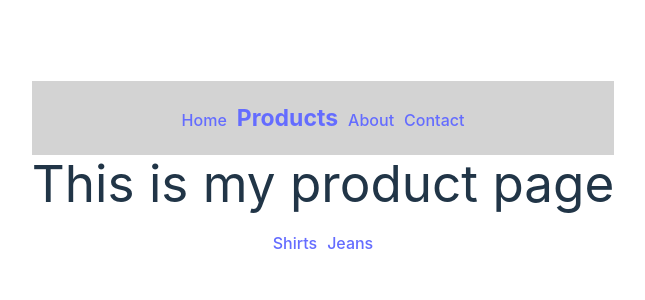
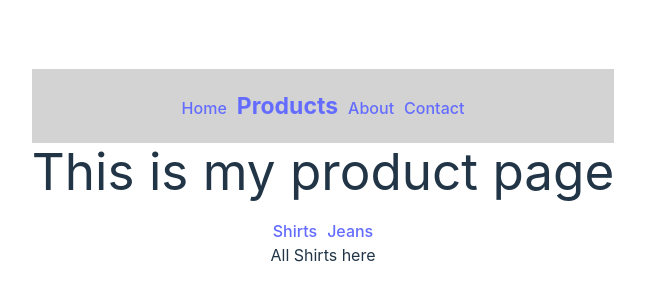
Before and after one commit to desgurpreet/React, a React (Vite) app in the folder reactRouter/: page /products in a window 1280 px wide. Shown: the part 232-532 px from the top of the page, without its empty margins (317-962 px from the left). Built offline with nearby package versions, Linux system fonts and the light colour scheme.

Commit message:
index route

```diff
--- a/reactRouter/src/App.jsx
+++ b/reactRouter/src/App.jsx
@@ -28,6 +28,7 @@ function App() {
       <Routes>
         <Route path="/" element={<Home />} />
         <Route path="/products" element={<Products />}>
+          <Route index element={<Shirts />} />
           <Route path="shirts" element={<Shirts />} />
           <Route path="jeans" element={<Jeans />} />
         </Route>
```
